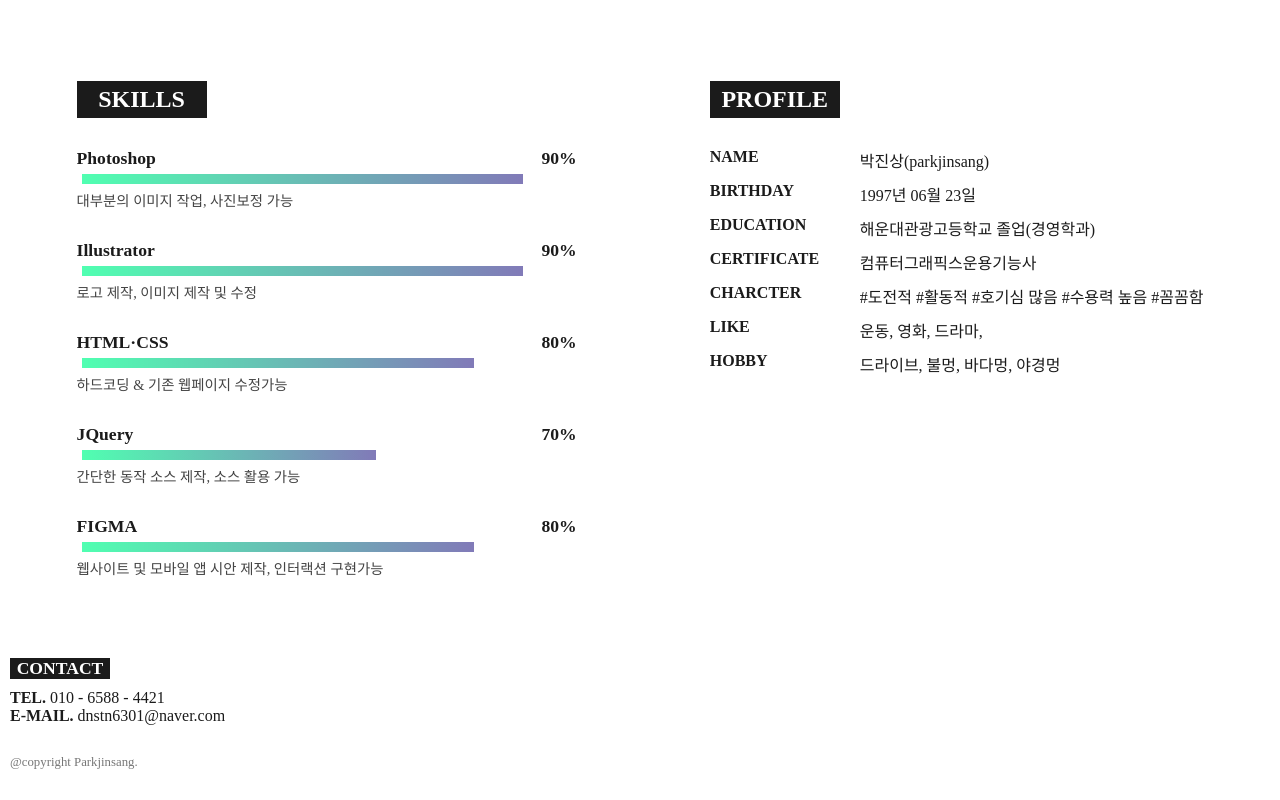
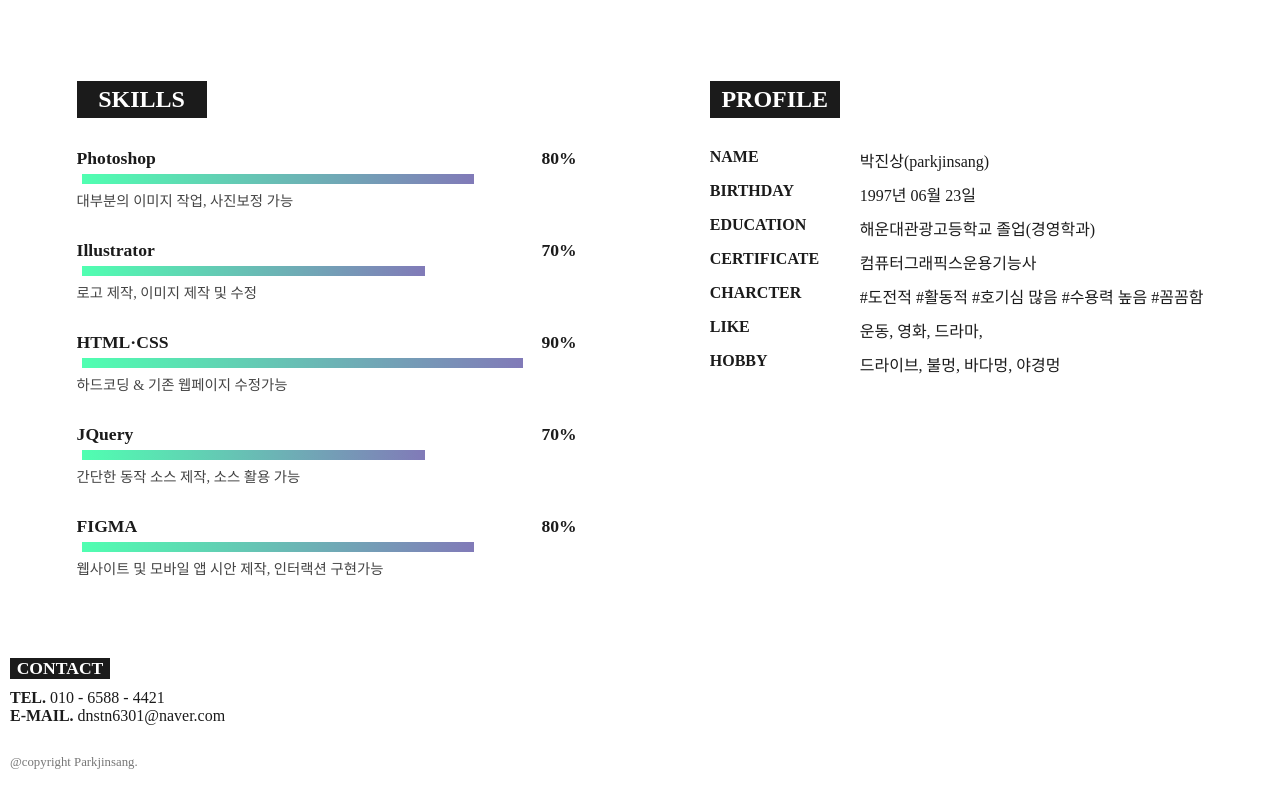
Before and after one commit to parkjinsang/Portfolio, a plain HTML site: page intro.html in a window 1280 px wide. Shown: the part 769-1569 px from the top of the page. Drawn offline with Linux system fonts and the light colour scheme; a web font is replaced by a local one.

Commit message:
Update intro.html

```diff
--- a/intro.html
+++ b/intro.html
@@ -43,30 +43,30 @@
                 <div class="item">
                     <p>
                         <span>Photoshop</span>
-                        <span>90%</span>
+                        <span>80%</span>
                     </p>
                     <div class="progress">
-                        <div class="progress-level" style="width:90%"></div>
+                        <div class="progress-level" style="width:80%"></div>
                     </div>
                     <p class="more">대부분의 이미지 작업, 사진보정 가능</p>
                 </div>
                 <div class="item">
                     <p>
                         <span>Illustrator</span>
-                        <span>90%</span>
+                        <span>70%</span>
                     </p>
                     <div class="progress">
-                        <div class="progress-level" style="width:90%"></div>
+                        <div class="progress-level" style="width:70%"></div>
                     </div>
                     <p class="more">로고 제작, 이미지 제작 및 수정</p>
                 </div>
                 <div class="item">
                     <p>
                         <span>HTML·CSS</span>
-                        <span>80%</span>
+                        <span>90%</span>
                     </p>
                     <div class="progress">
-                        <div class="progress-level" style="width:80%"></div>
+                        <div class="progress-level" style="width:90%"></div>
                     </div>
                     <p class="more">하드코딩 & 기존 웹페이지 수정가능</p>
                 </div>
@@ -76,7 +76,7 @@
                         <span>70%</span>
                     </p>
                     <div class="progress">
-                        <div class="progress-level" style="width:60%"></div>
+                        <div class="progress-level" style="width:70%"></div>
                     </div>
                     <p class="more">간단한 동작 소스 제작, 소스 활용 가능</p>
                 </div>
```
